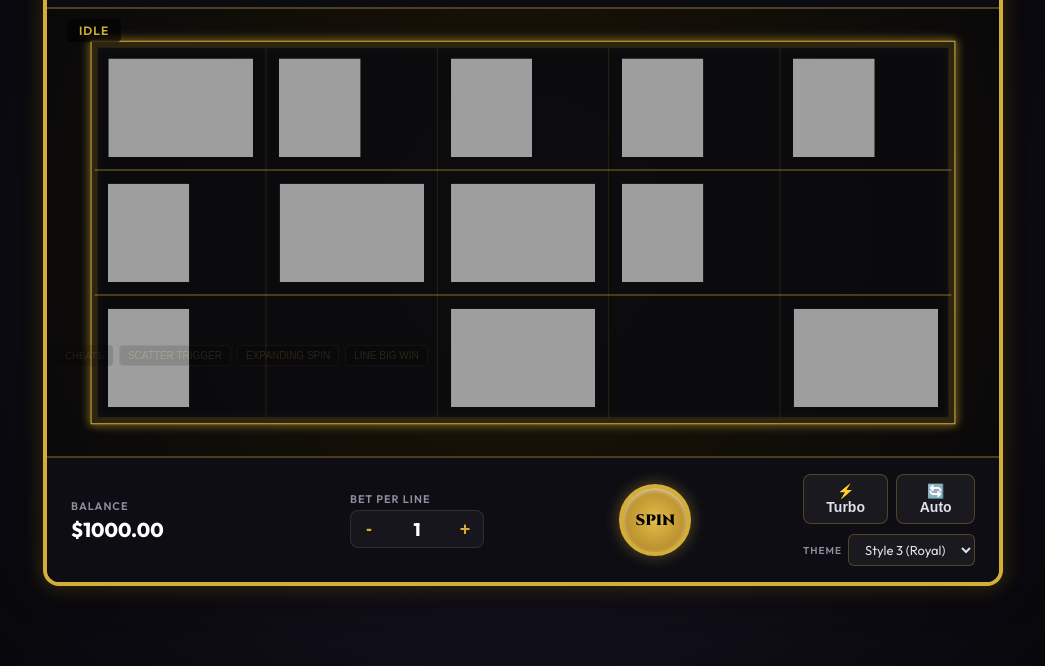
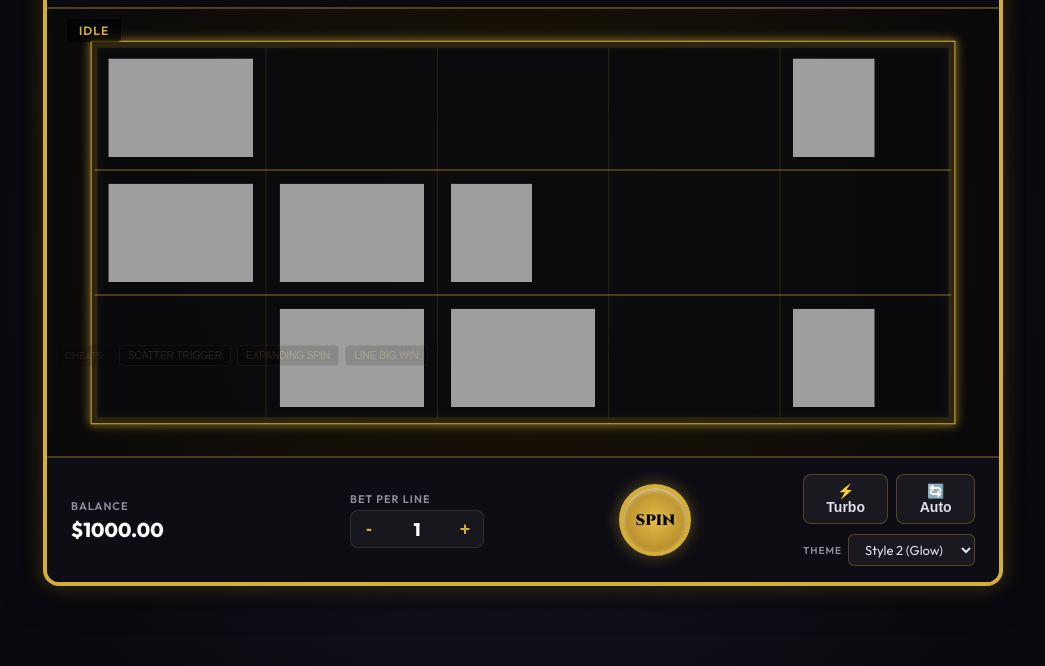
Before and after one commit to kiforsbe/slotmaster, a website with bundled scripts: page games/bookbookbook/index.html in a window 1280 px wide. Shown: the part 134-800 px from the top of the page, without its empty margins (117-1162 px from the left). Built offline with nearby package versions, Linux system fonts and the light colour scheme.

Commit message:
fix: adjust wild symbol payout logic and update theme selection in UI

```diff
--- a/core/SlotMath.js
+++ b/core/SlotMath.js
@@ -64,13 +64,11 @@
       }
     }
 
-    // Resolve wild-only lines (e.g. Book, Book, Book on line 1)
-    // If the line consists only of wilds or we broke early, check targetSymbol.
-    // If targetSymbol is wild and there are other symbols later, we already handled it.
-    // But if targetSymbol remains wild, it evaluates as a Wild win.
-
+    // A wild-only run (e.g. Book, Book, Book on line 1) must NOT be paid as a line win:
+    // the wild here doubles as the scatter symbol, which is already paid separately
+    // below using totalBet-scaled multipliers. Paying it again per-line would double-count.
     // Evaluate if the matchCount pays anything for the targetSymbol
-    if (targetSymbol) {
+    if (targetSymbol && targetSymbol !== wildSymbol) {
       const payouts = paytable[targetSymbol];
       if (payouts && payouts[matchCount] > 0) {
         const payout = payouts[matchCount];
--- a/games/bookbookbook/game.js
+++ b/games/bookbookbook/game.js
@@ -49,16 +49,16 @@
 // 1. Paytable Config (Classic Book of Dead/Ra multipliers)
 // Index of array = hit count (0 to 5)
 const PAYTABLE = {
-  book:    [0, 0, 20, 200, 2000, 10000],  // Book (Scatter pays of Total Bet!)
-  tut:     [0, 0, 10, 100, 1000, 5000],  // Tutankhamun
-  anubis:  [0, 0, 5, 40, 400, 2000],     // Anubis
-  scarab:  [0, 0, 5, 30, 100, 750],      // Scarab Beetle
-  cat:     [0, 0, 5, 30, 100, 750],      // Egyptian Bastet Cat
-  ankh:    [0, 0, 5, 15, 50, 500],       // Ankh Cross
-  ace:     [0, 0, 0, 5, 40, 150],        // Ace
-  king:    [0, 0, 0, 5, 40, 150],        // King
-  queen:   [0, 0, 0, 5, 30, 100],        // Queen
-  jack:    [0, 0, 0, 5, 30, 100],        // Jack
+  book:    [0, 0, 10, 100, 1000, 5000],  // Book (Scatter pays of Total Bet!)
+  tut:     [0, 0,  5,  40,  400, 2000],  // Tutankhamun
+  anubis:  [0, 0,  5,  30,  100,  750],  // Anubis
+  scarab:  [0, 0,  5,  30,  100,  750],  // Scarab Beetle
+  cat:     [0, 0,  5,  30,  100,  750],  // Egyptian Bastet Cat
+  ankh:    [0, 0,  5,  30,  100,  750],  // Ankh Cross
+  ace:     [0, 0,  0,   5,   40,  150],  // Ace
+  king:    [0, 0,  0,   5,   40,  150],  // King
+  queen:   [0, 0,  0,   5,   30,  100],  // Queen
+  jack:    [0, 0,  0,   5,   30,  100],  // Jack
 };
 
 // 2. Reel Strips Config (Egyptian themed distribution of symbols)
@@ -122,7 +122,7 @@
 const cheatBigWin = document.getElementById('cheat-bigwin');
 
 let engine = null;
-let currentTheme = 'style_3';
+let currentTheme = 'style_2';  // Default theme
 
 // 4. Async Theme Config Loader
 async function loadThemeAssets(themeName) {
--- a/games/bookbookbook/index.html
+++ b/games/bookbookbook/index.html
@@ -674,8 +674,8 @@
           <span class="dashboard-label" style="font-size:10px;">Theme</span>
           <select id="theme-select" class="theme-select">
             <option value="style_1">Style 1 (Flat)</option>
-            <option value="style_2">Style 2 (Glow)</option>
-            <option value="style_3" selected>Style 3 (Royal)</option>
+            <option value="style_2" selected>Style 2 (Glow)</option>
+            <option value="style_3">Style 3 (Royal)</option>
           </select>
         </div>
       </div>
```
